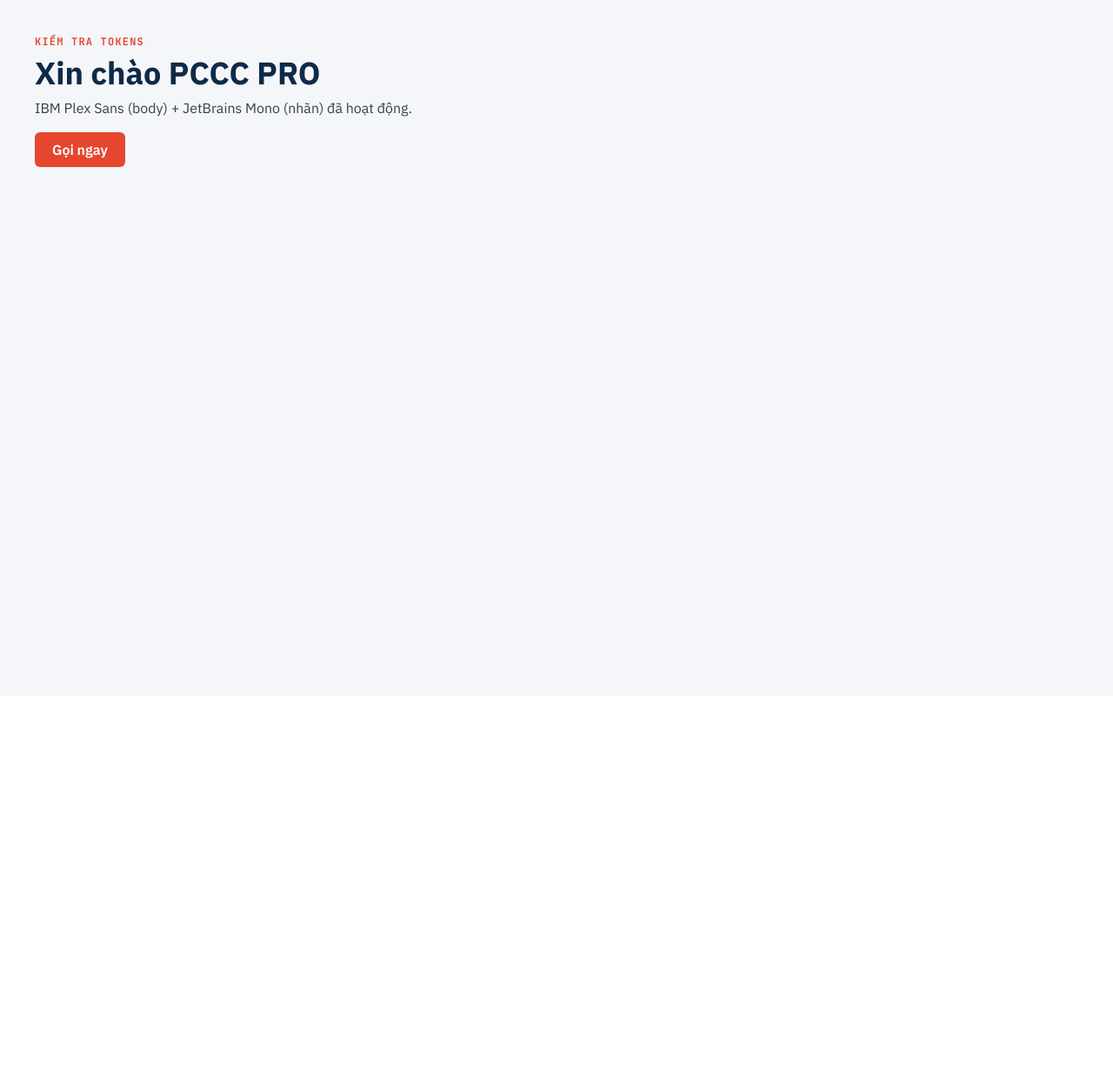
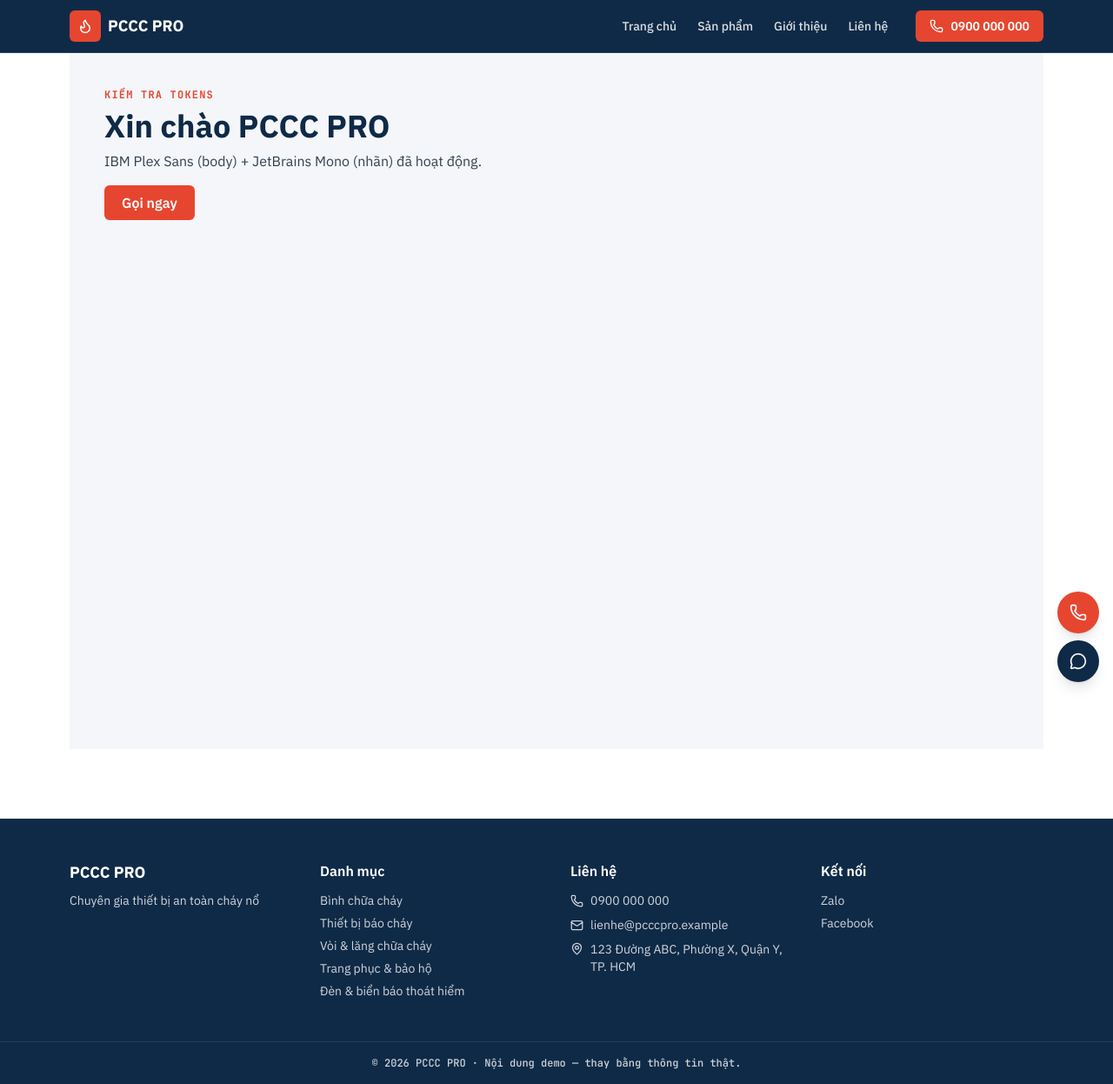
Before and after one commit to quockhanh41/pccc, a Next.js app: page / in a window 1280 px wide. Shown: the whole page at 87% size. Before the commit the page ends 800 px from the top, so only its background shows below. Built offline with nearby package versions, Linux system fonts and the light colour scheme.

Commit message:
feat: add icon map, header, footer, floating contact

```diff
--- a/app/layout.tsx
+++ b/app/layout.tsx
@@ -1,6 +1,9 @@
 import type { Metadata } from "next";
 import { IBM_Plex_Sans, JetBrains_Mono } from "next/font/google";
 import "./globals.css";
+import Header from "@/components/Header";
+import Footer from "@/components/Footer";
+import FloatingContact from "@/components/FloatingContact";
 
 const plexSans = IBM_Plex_Sans({
   subsets: ["latin", "vietnamese"],
@@ -23,7 +26,12 @@ export const metadata: Metadata = {
 export default function RootLayout({ children }: { children: React.ReactNode }) {
   return (
     <html lang="vi" className={`${plexSans.variable} ${jetbrains.variable}`}>
-      <body>{children}</body>
+      <body>
+        <Header />
+        <main className="mx-auto min-h-[60vh] max-w-6xl px-4">{children}</main>
+        <Footer />
+        <FloatingContact />
+      </body>
     </html>
   );
 }
--- /dev/null
+++ b/components/FloatingContact.tsx
@@ -0,0 +1,17 @@
+import { Phone, MessageCircle } from "lucide-react";
+import { site } from "@/data/site";
+
+export default function FloatingContact() {
+  return (
+    <div className="fixed bottom-4 right-4 z-50 flex flex-col gap-2">
+      <a href={`tel:${site.phoneDigits}`} aria-label="Gọi ngay"
+         className="grid h-12 w-12 place-items-center rounded-full bg-accent text-white shadow-lg transition hover:bg-accent-dark">
+        <Phone size={20} />
+      </a>
+      <a href={site.zalo} aria-label="Chat Zalo"
+         className="grid h-12 w-12 place-items-center rounded-full bg-navy text-white shadow-lg transition hover:bg-navy-deep">
+        <MessageCircle size={20} />
+      </a>
+    </div>
+  );
+}
--- /dev/null
+++ b/components/Footer.tsx
@@ -0,0 +1,45 @@
+import Link from "next/link";
+import { Phone, Mail, MapPin } from "lucide-react";
+import { site } from "@/data/site";
+import { categories } from "@/data/products";
+
+export default function Footer() {
+  return (
+    <footer className="mt-20 bg-navy text-white/80">
+      <div className="mx-auto grid max-w-6xl gap-8 px-4 py-12 sm:grid-cols-2 md:grid-cols-4">
+        <div>
+          <div className="text-lg font-bold text-white">{site.name}</div>
+          <p className="mt-2 text-sm">{site.tagline}</p>
+        </div>
+        <div>
+          <div className="font-semibold text-white">Danh mục</div>
+          <ul className="mt-3 space-y-1.5 text-sm">
+            {categories.map((c) => (
+              <li key={c.slug}>
+                <Link href={`/san-pham?danh-muc=${c.slug}`} className="transition hover:text-white">{c.name}</Link>
+              </li>
+            ))}
+          </ul>
+        </div>
+        <div>
+          <div className="font-semibold text-white">Liên hệ</div>
+          <ul className="mt-3 space-y-2 text-sm">
+            <li className="flex items-center gap-2"><Phone size={15} /> <a href={`tel:${site.phoneDigits}`} className="hover:text-white">{site.phone}</a></li>
+            <li className="flex items-center gap-2"><Mail size={15} /> <a href={`mailto:${site.email}`} className="hover:text-white">{site.email}</a></li>
+            <li className="flex items-start gap-2"><MapPin size={15} className="mt-0.5 shrink-0" /> {site.address}</li>
+          </ul>
+        </div>
+        <div>
+          <div className="font-semibold text-white">Kết nối</div>
+          <ul className="mt-3 space-y-1.5 text-sm">
+            <li><a href={site.zalo} className="hover:text-white">Zalo</a></li>
+            <li><a href={site.facebook} className="hover:text-white">Facebook</a></li>
+          </ul>
+        </div>
+      </div>
+      <div className="border-t border-white/10 py-4 text-center font-mono text-xs">
+        © {new Date().getFullYear()} {site.name} · Nội dung demo — thay bằng thông tin thật.
+      </div>
+    </footer>
+  );
+}
--- /dev/null
+++ b/components/Header.tsx
@@ -0,0 +1,53 @@
+"use client";
+import Link from "next/link";
+import { useState } from "react";
+import { Flame, Phone, Menu, X } from "lucide-react";
+import { site } from "@/data/site";
+
+const nav = [
+  { href: "/", label: "Trang chủ" },
+  { href: "/san-pham", label: "Sản phẩm" },
+  { href: "/gioi-thieu", label: "Giới thiệu" },
+  { href: "/lien-he", label: "Liên hệ" },
+];
+
+export default function Header() {
+  const [open, setOpen] = useState(false);
+  return (
+    <header className="sticky top-0 z-40 border-b border-white/10 bg-navy text-white">
+      <div className="mx-auto flex max-w-6xl items-center gap-4 px-4 py-3">
+        <Link href="/" className="flex items-center gap-2 font-bold">
+          <span className="grid h-9 w-9 place-items-center rounded-md bg-accent"><Flame size={18} /></span>
+          <span className="text-lg">{site.name}</span>
+        </Link>
+        <nav className="ml-auto hidden gap-6 md:flex">
+          {nav.map((n) => (
+            <Link key={n.href} href={n.href} className="text-sm font-medium text-white/85 transition hover:text-white">
+              {n.label}
+            </Link>
+          ))}
+        </nav>
+        <a href={`tel:${site.phoneDigits}`}
+           className="ml-4 hidden items-center gap-2 rounded-md bg-accent px-4 py-2 text-sm font-semibold transition hover:bg-accent-dark md:inline-flex">
+          <Phone size={16} /> {site.phone}
+        </a>
+        <button aria-label="Mở menu" onClick={() => setOpen((v) => !v)}
+                className="ml-auto cursor-pointer md:hidden">
+          {open ? <X size={24} /> : <Menu size={24} />}
+        </button>
+      </div>
+      {open && (
+        <nav className="border-t border-white/10 px-4 pb-4 md:hidden">
+          {nav.map((n) => (
+            <Link key={n.href} href={n.href} onClick={() => setOpen(false)} className="block py-2 text-white/90">
+              {n.label}
+            </Link>
+          ))}
+          <a href={`tel:${site.phoneDigits}`} className="mt-2 flex items-center justify-center gap-2 rounded-md bg-accent px-4 py-2 font-semibold">
+            <Phone size={16} /> {site.phone}
+          </a>
+        </nav>
+      )}
+    </header>
+  );
+}
--- /dev/null
+++ b/components/icons.tsx
@@ -0,0 +1,10 @@
+import { FireExtinguisher, Siren, Droplets, HardHat, DoorOpen, type LucideIcon } from "lucide-react";
+import type { CategorySlug } from "@/data/products";
+
+export const categoryIcons: Record<CategorySlug, LucideIcon> = {
+  "binh-chua-chay": FireExtinguisher,
+  "thiet-bi-bao-chay": Siren,
+  "voi-lang-chua-chay": Droplets,
+  "bao-ho": HardHat,
+  "den-bien-thoat-hiem": DoorOpen,
+};
```
